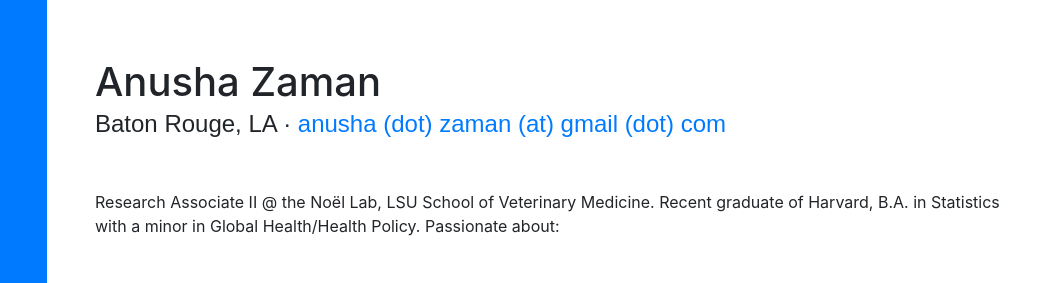
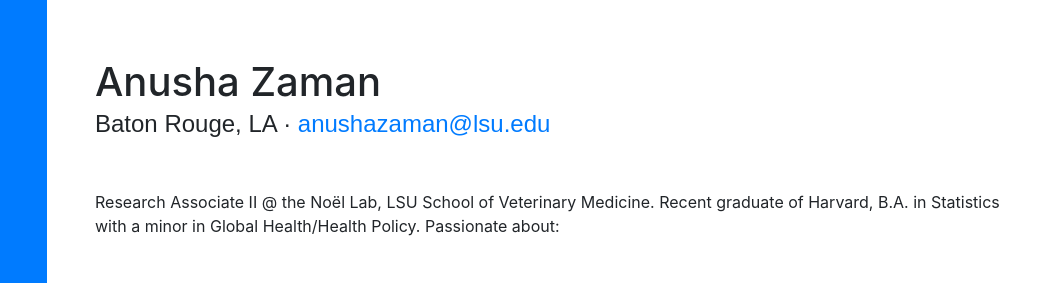
Before and after one commit to anushazaman/anushazaman.github.io, a website with bundled scripts: page index.html in a window 1280 px wide. Shown: the part 184-467 px from the top of the page, 225-1280 px from the left. Built offline with nearby package versions, Linux system fonts and the light colour scheme; a web font is replaced by a local one.

Commit message:
Update email

```diff
--- a/index.html
+++ b/index.html
@@ -78,7 +78,7 @@
           <h1 class="mb-0">Anusha Zaman
           </h1>
           <div class="subheading mb-5">Baton Rouge, LA ·
-            <a href = "mailto:anusha.zaman@gmail.com">anusha (dot) zaman (at) gmail (dot) com </a>
+            <a href = "mailto:anushazaman@lsu.edu">anushazaman@lsu.edu</a>
           </div>
           <p class="mb-5">Research Associate II @ the Noël Lab, LSU School of Veterinary Medicine. Recent graduate of Harvard, B.A. in Statistics with a minor in Global Health/Health Policy. Passionate about:
             <ul>
```
